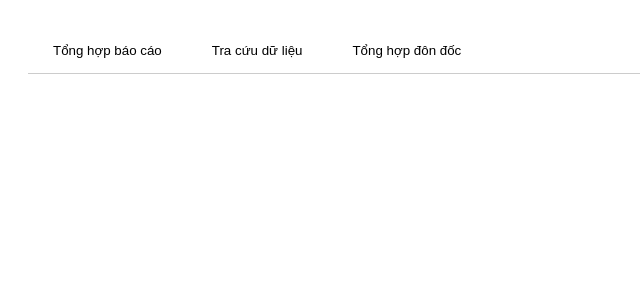
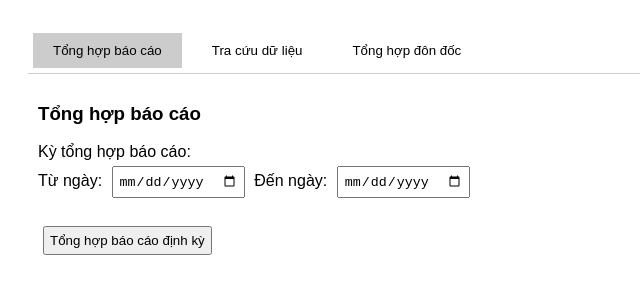
Before and after one commit to neverlandx311/tra-cuu-kien-nghi, a plain HTML site: page index.html in a window 1280 px wide. Shown: the whole page, without its empty margins (0-640 px from the left). Drawn offline with Linux system fonts and the light colour scheme.

Commit message:
Update index.html

```diff
--- a/index.html
+++ b/index.html
@@ -103,6 +103,23 @@
   <p>Phần tổng hợp đôn đốc sẽ được bổ sung tại đây.</p>
 </div>
 
+<script>
+// Kích hoạt tab khi bấm vào
+document.querySelectorAll(".tablinks").forEach(button => {
+  button.addEventListener("click", () => {
+    document.querySelectorAll(".tabcontent").forEach(tab => tab.style.display = "none");
+    document.querySelectorAll(".tablinks").forEach(btn => btn.classList.remove("active"));
+    const tabId = button.getAttribute("data-tab");
+    document.getElementById(tabId).style.display = "block";
+    button.classList.add("active");
+  });
+});
+// Mặc định mở tab đầu tiên
+document.addEventListener("DOMContentLoaded", () => {
+  document.querySelector(".tablinks").click();
+});
+</script>
+
 <script src="tonghop_baocao.js"></script>
 <script src="tracuu_du_lieu.js"></script>
 </body>
```
